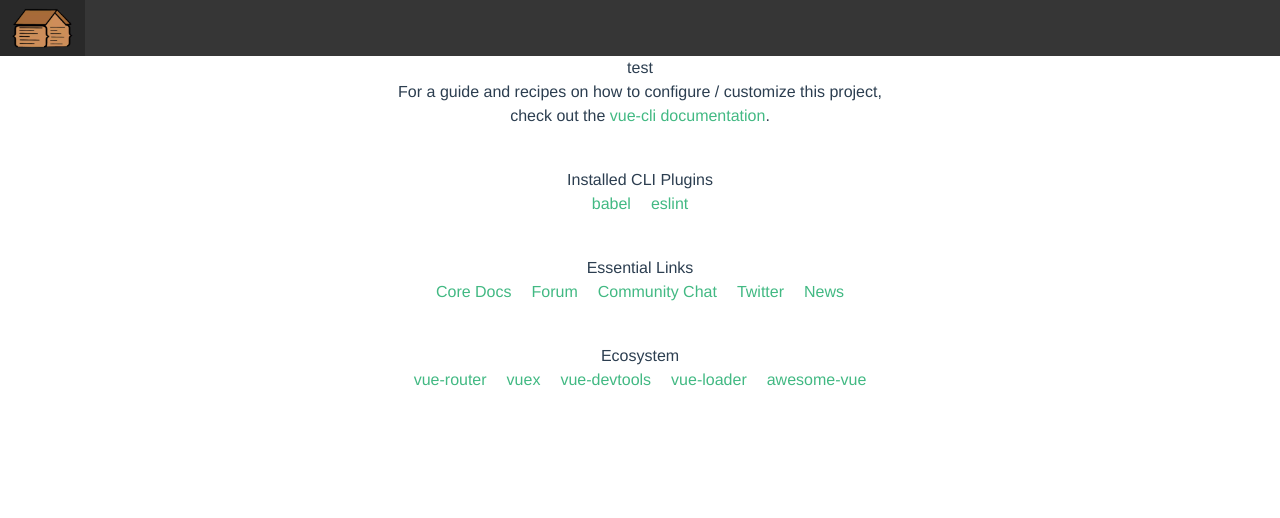
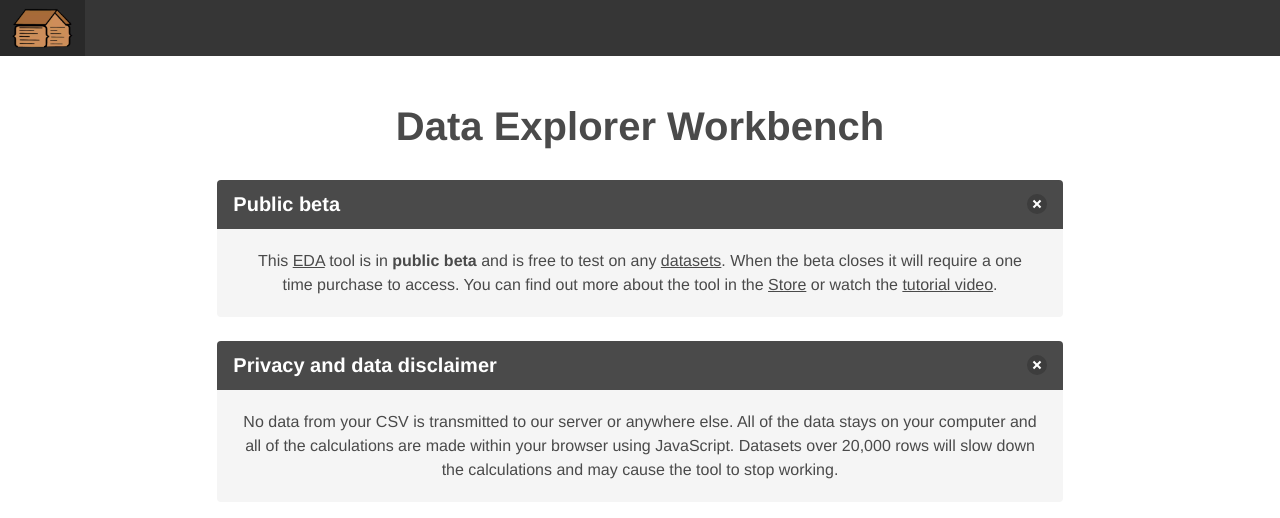
Before and after one commit to LRS4/data-explorer-workbench, a Vue app: page / in a window 1280 px wide. Shown: the top 518 px of the page. Built offline with nearby package versions, Linux system fonts and the light colour scheme.

Commit message:
Add initial boilerplate

```diff
--- a/public/index.html
+++ b/public/index.html
@@ -5,11 +5,11 @@
     <meta http-equiv="X-UA-Compatible" content="IE=edge">
     <meta name="viewport" content="width=device-width,initial-scale=1.0">
     <link rel="icon" href="<%= BASE_URL %>favicon.ico">
-    <title><%= htmlWebpackPlugin.options.title %></title>
+    <title>Data Explorer Workbench | Shedload Of Code</title>
   </head>
   <body>
     <noscript>
-      <strong>We're sorry but <%= htmlWebpackPlugin.options.title %> doesn't work properly without JavaScript enabled. Please enable it to continue.</strong>
+      <strong>We're sorry but the Data Explorer Workbench doesn't work properly without JavaScript enabled. Please enable it to continue.</strong>
     </noscript>
     <div id="app"></div>
     <!-- built files will be auto injected -->
--- a/src/components/DataExplorerWorkbench.vue
+++ b/src/components/DataExplorerWorkbench.vue
@@ -1,32 +1,29 @@
 <template>
-  <div class="hello">
-    <h1>test</h1>
-    <p>
-      For a guide and recipes on how to configure / customize this project,<br>
-      check out the
-      <a href="https://cli.vuejs.org" target="_blank" rel="noopener">vue-cli documentation</a>.
-    </p>
-    <h3>Installed CLI Plugins</h3>
-    <ul>
-      <li><a href="https://github.com/vuejs/vue-cli/tree/dev/packages/%40vue/cli-plugin-babel" target="_blank" rel="noopener">babel</a></li>
-      <li><a href="https://github.com/vuejs/vue-cli/tree/dev/packages/%40vue/cli-plugin-eslint" target="_blank" rel="noopener">eslint</a></li>
-    </ul>
-    <h3>Essential Links</h3>
-    <ul>
-      <li><a href="https://vuejs.org" target="_blank" rel="noopener">Core Docs</a></li>
-      <li><a href="https://forum.vuejs.org" target="_blank" rel="noopener">Forum</a></li>
-      <li><a href="https://chat.vuejs.org" target="_blank" rel="noopener">Community Chat</a></li>
-      <li><a href="https://twitter.com/vuejs" target="_blank" rel="noopener">Twitter</a></li>
-      <li><a href="https://news.vuejs.org" target="_blank" rel="noopener">News</a></li>
-    </ul>
-    <h3>Ecosystem</h3>
-    <ul>
-      <li><a href="https://router.vuejs.org" target="_blank" rel="noopener">vue-router</a></li>
-      <li><a href="https://vuex.vuejs.org" target="_blank" rel="noopener">vuex</a></li>
-      <li><a href="https://github.com/vuejs/vue-devtools#vue-devtools" target="_blank" rel="noopener">vue-devtools</a></li>
-      <li><a href="https://vue-loader.vuejs.org" target="_blank" rel="noopener">vue-loader</a></li>
-      <li><a href="https://github.com/vuejs/awesome-vue" target="_blank" rel="noopener">awesome-vue</a></li>
-    </ul>
+  <div class="columns is-centered">
+    <div class="column is-two-thirds">
+      <article class="dx">
+        <h1 class="is-size-2-desktop is-size-3-mobile is-bold mb-5">
+          Data Explorer Workbench
+        </h1>
+        <b-message title="Public beta">
+            This <a href="https://en.wikipedia.org/wiki/Exploratory_data_analysis" rel="nofollow noopener noreferrer" target="_blank">EDA</a> tool is
+            in <strong>public beta</strong> and is free to test on any
+            <a href="https://github.com/MainakRepositor/Datasets" rel="nofollow noopener noreferrer" target="_blank">datasets</a>.
+            When the beta closes it will require a one time purchase to access.
+            You can find out more about the tool in
+            the <a href="https://shedloadofcode.com/store" class="">Store</a> or watch the
+            <a href="https://www.youtube.com/watch?v=fev2rpGxh-U" rel="nofollow noopener noreferrer" target="_blank">tutorial video</a>.
+        </b-message>
+        <b-message title="Privacy and data disclaimer"
+          id="privacy-message-box"
+          activearia-close-label="Close message">
+          No data from your CSV is transmitted to
+          our server or anywhere else. All of the data stays on your computer and all of the
+          calculations are made within your browser using JavaScript. Datasets over 20,000 rows
+          will slow down the calculations and may cause the tool to stop working.
+        </b-message>
+      </article>
+    </div>
   </div>
 </template>
 
@@ -40,19 +37,45 @@
 </script>
 
 <!-- Add "scoped" attribute to limit CSS to this component only -->
-<style scoped>
-h3 {
-  margin: 40px 0 0;
+<style lang="scss">
+body, button, input, optgroup, select, textarea {
+    font-family: BlinkMacSystemFont,-apple-system,"Segoe UI",Roboto,Oxygen,Ubuntu,Cantarell,"Fira Sans","Droid Sans","Helvetica Neue",Helvetica,Arial,sans-serif;
 }
-ul {
-  list-style-type: none;
-  padding: 0;
+
+article {
+  margin-top: 20px;
+
+  p {
+    font-size: 20px;
+  }
 }
-li {
-  display: inline-block;
-  margin: 0 10px;
+
+article figcaption>a, article p>a {
+    color: #4a4a4a;
+    text-decoration: underline;
+    font-weight: 600;
 }
-a {
-  color: #42b983;
+
+article h1, article h2, article h3, article h4, article h5, article h6 {
+  margin: 20px 0 10px;
+  color: rgb(74, 74, 74);
+  padding: 20px 0 0;
+  font-weight: 700;
+  -webkit-font-smoothing: antialiased;
+  cursor: text;
+  position: relative;
+}
+
+article figcaption>a:hover, article p>a:hover {
+    text-decoration: none;
+}
+
+a:hover {
+    color: #363636;
+}
+
+article figcaption>a:active, article figcaption>a:focus, article p>a:active, article p>a:focus {
+    border-bottom: 2px solid #4a4a4a;
+    text-decoration: none;
 }
 </style>
```
